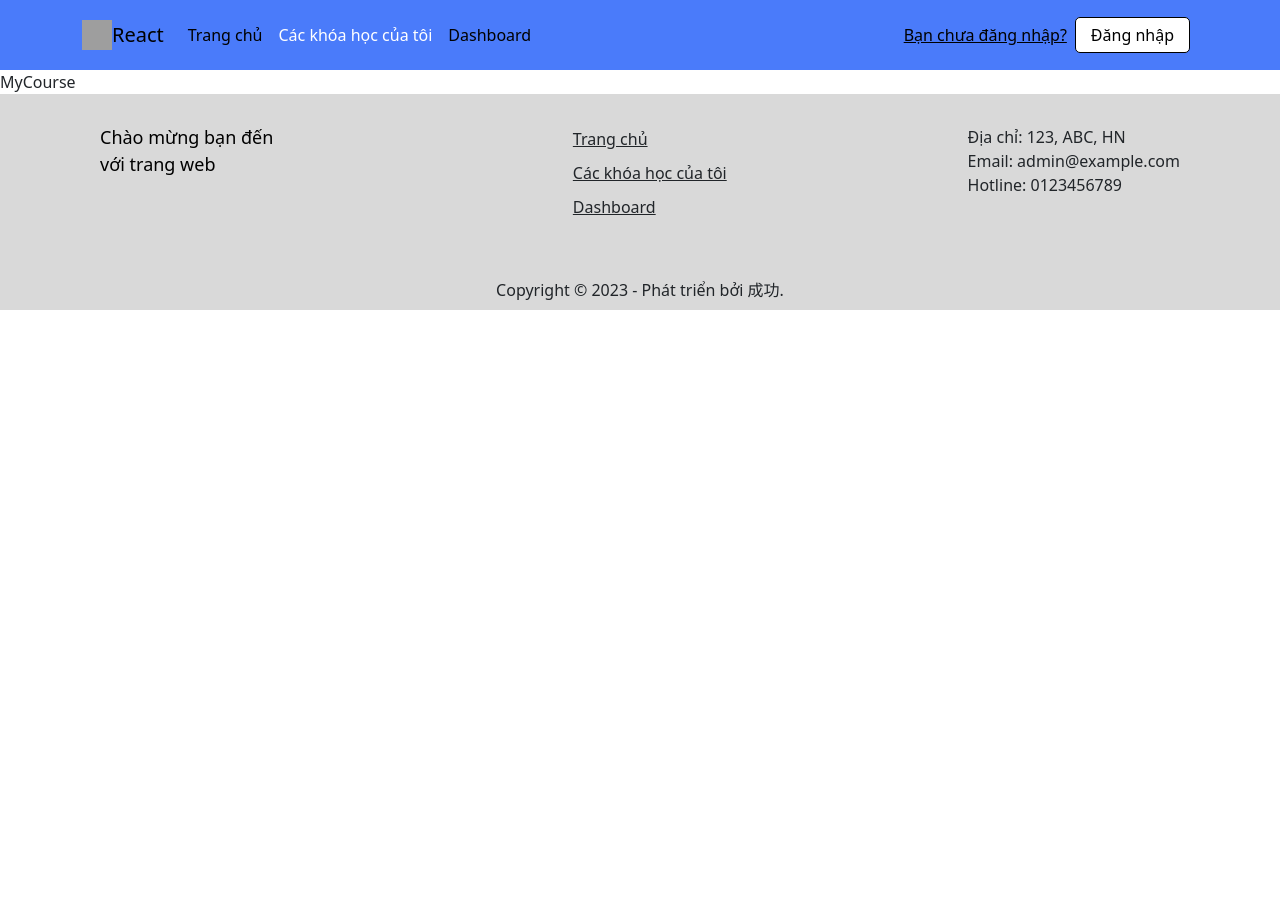
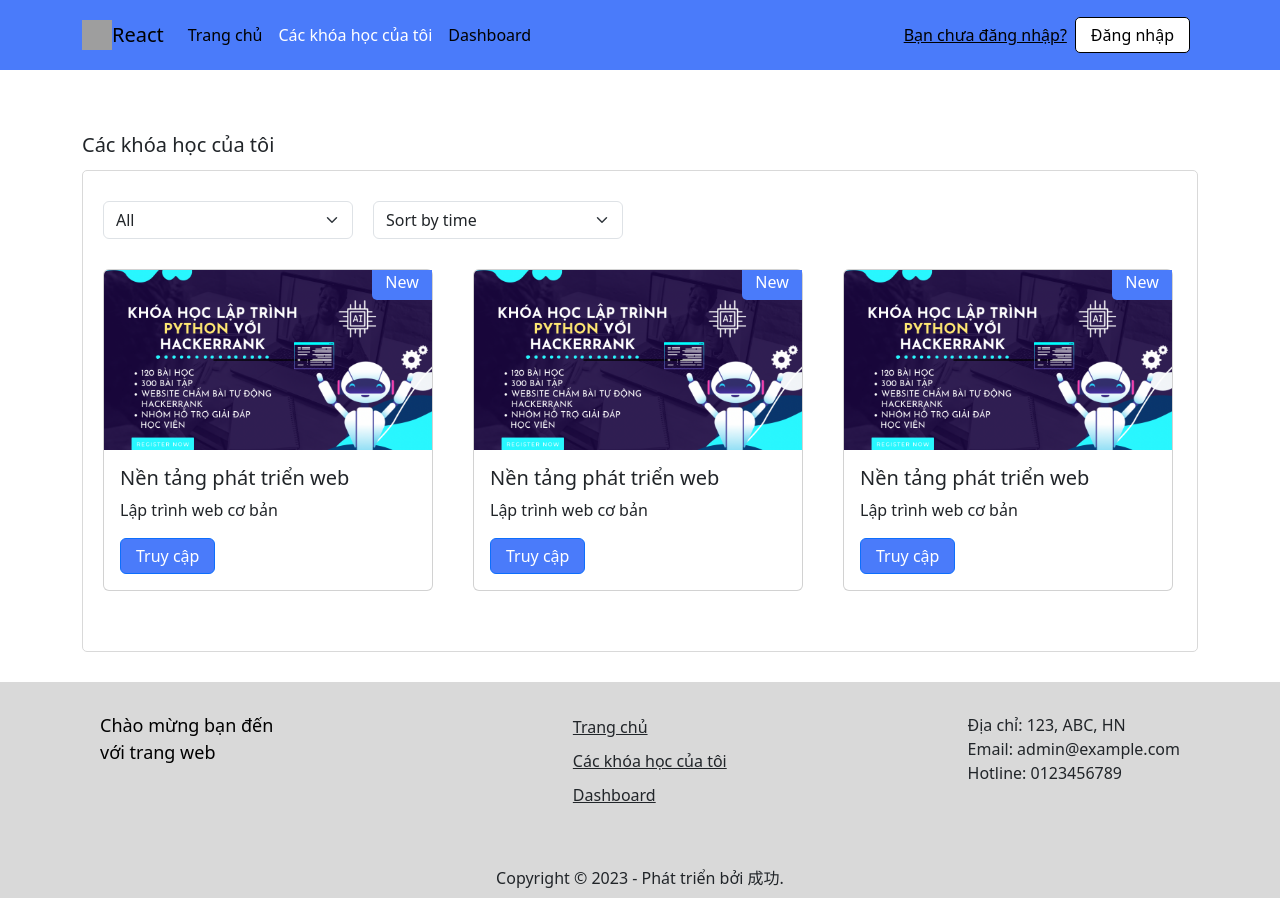
Before and after one commit to vuthanhcong02/React_LMS, a React (Create React App) app: page /my-course in a window 1280 px wide. Before the commit the page ends 800 px from the top, so only its background shows below. Built offline with nearby package versions, Linux system fonts and the light colour scheme; grey boxes are pictures that could not be loaded.

Commit message:
build page my-course

```diff
--- a/src/components/CardCourse/CardCourse.js
+++ b/src/components/CardCourse/CardCourse.js
@@ -1,6 +1,7 @@
 import React from 'react'
 import {Card,Button} from 'react-bootstrap'
 import CourseImage from '../../assets/img/course-demo.png'
+import './CardCourse.scss'
 export default function CardCourse() {
   return (
     <>
--- /dev/null
+++ b/src/components/CardCourse/CardCourse.scss
@@ -0,0 +1,25 @@
+.card{
+    margin:20px;
+    width: 330px !important;
+    .course-status{
+        position: absolute;
+        background-color: #4A7BFA;
+        right: 0;
+        width: 60px;
+        height: 30px;
+        text-align: center;
+        color: white;
+        border-bottom-left-radius: 5px;
+    }
+    .card-body{
+        button{
+            background-color: #4A7BFA;
+            padding: 5px 15px;
+        }
+    }
+    .card-img-top{
+        height: 180px;
+        object-fit: cover;
+        position: relative;
+    }
+}
--- a/src/components/Home/Home.scss
+++ b/src/components/Home/Home.scss
@@ -7,6 +7,7 @@
         padding: 0;
         span{
             font-size: 20px;
+            font-weight: 500;
         }
         .search-home-content{
             input{
@@ -49,31 +50,31 @@
             margin:20px 0px;
             display: flex;
             flex-wrap: wrap;
-            .card{
-                margin:20px;
-                width: 330px !important;
-                .course-status{
-                    position: absolute;
-                    background-color: #4A7BFA;
-                    right: 0;
-                    width: 60px;
-                    height: 30px;
-                    text-align: center;
-                    color: white;
-                    border-bottom-left-radius: 5px;
-                }
-                .card-body{
-                    button{
-                        background-color: #4A7BFA;
-                        padding: 5px 15px;
-                    }
-                }
-                .card-img-top{
-                    height: 180px;
-                    object-fit: cover;
-                    position: relative;
-                }
-            }
+            // .card{
+            //     margin:20px;
+            //     width: 330px !important;
+            //     .course-status{
+            //         position: absolute;
+            //         background-color: #4A7BFA;
+            //         right: 0;
+            //         width: 60px;
+            //         height: 30px;
+            //         text-align: center;
+            //         color: white;
+            //         border-bottom-left-radius: 5px;
+            //     }
+            //     .card-body{
+            //         button{
+            //             background-color: #4A7BFA;
+            //             padding: 5px 15px;
+            //         }
+            //     }
+            //     .card-img-top{
+            //         height: 180px;
+            //         object-fit: cover;
+            //         position: relative;
+            //     }
+            // }
         }
         .pagination-home-content{
             margin: 20px 20px 0 0;
--- a/src/components/MyCourse/MyCourse.js
+++ b/src/components/MyCourse/MyCourse.js
@@ -1,7 +1,39 @@
 import React from 'react'
-
+import {Form} from 'react-bootstrap'
+import './MyCourse.scss'
+import CardCourse from '../CardCourse/CardCourse'
 export default function MyCourse() {
   return (
-    <div>MyCourse</div>
+    <>
+        <div className='my-course-container container'>
+            <div className='my-course-content'>
+                <span>Các khóa học của tôi</span>
+            </div>
+            <div className='main-my-course-content'>
+                <div className='filter-my-course-content'>
+                <Form.Select aria-label="All">
+                      <option value="0">All</option>
+                      <option value="1">Next 7 days</option>
+                      <option value="2">Next 30 days</option>
+                      <option value="3">Next 2 months</option>
+                      <option value="4">Next 6 months</option>
+                      <option value="5">Next 1 year</option>
+                  </Form.Select>
+                  <Form.Select aria-label="Sort by time">
+                      <option>Sort by time</option>
+                      <option value="1">Sort by name A-Z</option>
+                      <option value="2">Sort by name Z-A</option>
+                      <option value="3">Sort by date newest</option>
+                      <option value="4">Sort by date oldest</option>
+                  </Form.Select>
+                </div>
+                <div className='list-my-course-content'>
+                    <CardCourse/>
+                    <CardCourse/>
+                    <CardCourse/>
+                </div>
+            </div>
+        </div>
+    </>
   )
 }
--- /dev/null
+++ b/src/components/MyCourse/MyCourse.scss
@@ -0,0 +1,32 @@
+.my-course-container{
+    .my-course-content{
+        display: flex;
+        justify-content: flex-start;
+        align-items: center;
+        margin: 60px 0 10px 0;
+        span{
+            font-size: 20px;
+            font-weight: 500;
+        }
+    }
+    .main-my-course-content{
+        display: flex;
+        flex-direction: column;
+        border: 1px solid #d9d9d9;
+        padding: 30px 0px;
+        border-radius: 5px;
+        margin:10px 0 30px 0;
+        .filter-my-course-content{
+            display: flex;
+            select{
+                margin-left: 20px;
+                width: 250px !important;
+            }
+        }
+        .list-my-course-content{
+            display: flex;
+            flex-wrap: wrap;
+            margin: 10px 0px;
+        }
+    }
+}
```
